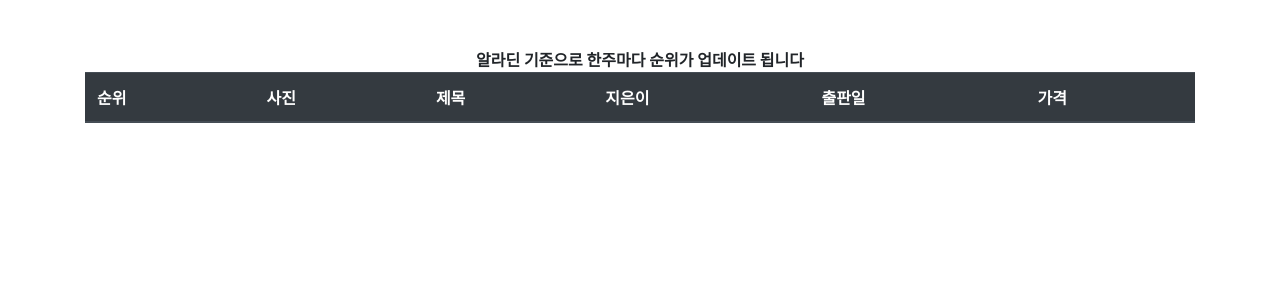
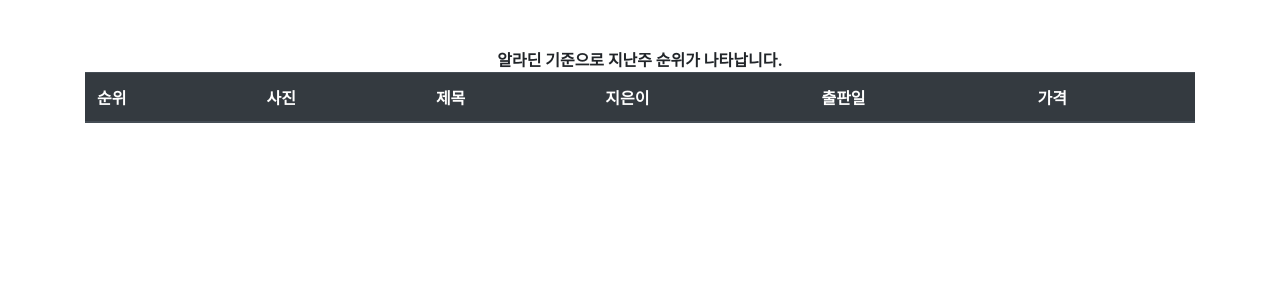
Before and after one commit to Jihyun503/Book-Review, a Django app: template bestseller/templates/bestseller.html in a window 1280 px wide. Shown: the part 112-412 px from the top of the page. Run offline with Django 3.2, Linux system fonts and the light colour scheme; the template is opened without the code that fills it, so the values that code supplies are empty; some libraries are stand-ins or nearby versions.

Commit message:
지난주 순위를 보여주는 걸로 수정

```diff
--- a/bestseller/templates/bestseller.html
+++ b/bestseller/templates/bestseller.html
@@ -3,7 +3,7 @@
 {% block content %}
 <div class="row mt-5">
     <div class="col-12 table-responsive">
-      <b>알라딘 기준으로 한주마다 순위가 업데이트 됩니다</b>
+      <b>알라딘 기준으로 지난주 순위가 나타납니다.</b>
       <br>
       <table class="table">
         <thead class="thead-dark">
--- a/bestseller/views.py
+++ b/bestseller/views.py
@@ -12,7 +12,8 @@
 
     from datetime import timedelta, date
     def get_week_no():
-        today = date.today()
+        # 기준 날짜가 지난주여야함 이번주는 업데이트가 안되어있을 가능성이 있음
+        today = date.today() - timedelta(days=7)
         firstday = today.replace(day=1)
 
         if firstday.weekday() == 6:
@@ -24,7 +25,7 @@
 
         stdweek = str(today.year) + str(today.month) + str((today - origin).days // 7 + 1)
         url = 'https://www.aladin.co.kr/shop/common/wbest.aspx?Year=%YEAR%&Month=%MONTH%&Week=%WEEK%'.replace('%YEAR%', str(today.year)).replace('%MONTH%', str(today.month)).replace('%WEEK%', str((today - origin).days // 7 + 1))
-
+        print(url)
         return stdweek, url
 
     def crawling(stdweek, url):
```
